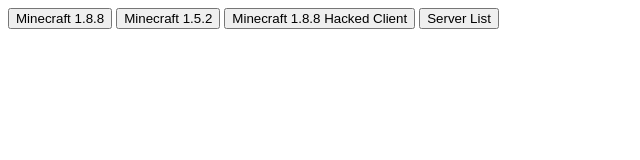
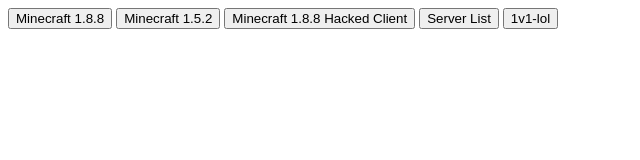
Before and after one commit to vezzui/vezzui, a plain HTML site: page index.html in a window 1280 px wide. Shown: the whole page, without its empty margins (0-640 px from the left). Drawn offline with Linux system fonts and the light colour scheme.

Commit message:
Update index.html

```diff
--- a/index.html
+++ b/index.html
@@ -9,5 +9,6 @@
     <button onclick="window.location.href='page2.html'">Minecraft 1.5.2</button>
     <button onclick="window.location.href='page3.html'">Minecraft 1.8.8 Hacked Client</button>
     <button onclick="window.location.href='serverlist.html'">Server List</button>
+    <button onclick="window.location.href='page4.html'">1v1-lol</button>
 </body>
 </html>
```
